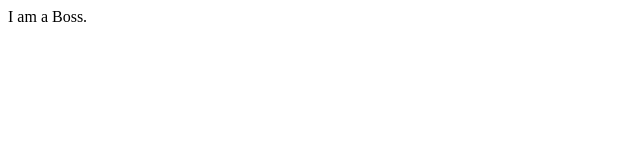
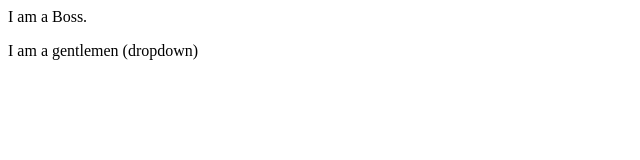
Before and after one commit to Navpreet-Singh206/LocalRepo, a plain HTML site: page index.html in a window 1280 px wide. Shown: the whole page, without its empty margins (0-640 px from the left). Drawn offline with Linux system fonts and the light colour scheme.

```diff
--- a/index.html
+++ b/index.html
@@ -1 +1,2 @@
 <p>I am  a Boss.</p>
+<P>I am a gentlemen (dropdown)</P>
```
Also changed, not shown: 1 other file.
